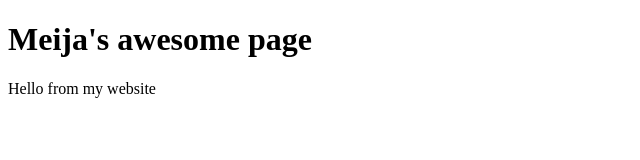
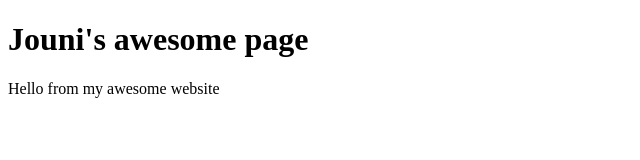
Before and after one commit to jounijuntunen/gitdemo2, a plain HTML site: page index.html in a window 1280 px wide. Shown: the whole page, without its empty margins (0-640 px from the left). Drawn offline with Linux system fonts and the light colour scheme.

Commit message:
Modified front page heading and paragraph.

```diff
--- a/index.html
+++ b/index.html
@@ -8,8 +8,8 @@
 </head>
 
 <body>
-  <h1>Meija's awesome page</h1>
-  <p>Hello from my website</p>
+  <h1>Jouni's awesome page</h1>
+  <p>Hello from my awesome website</p>
 </body>
 
 </html>
```
